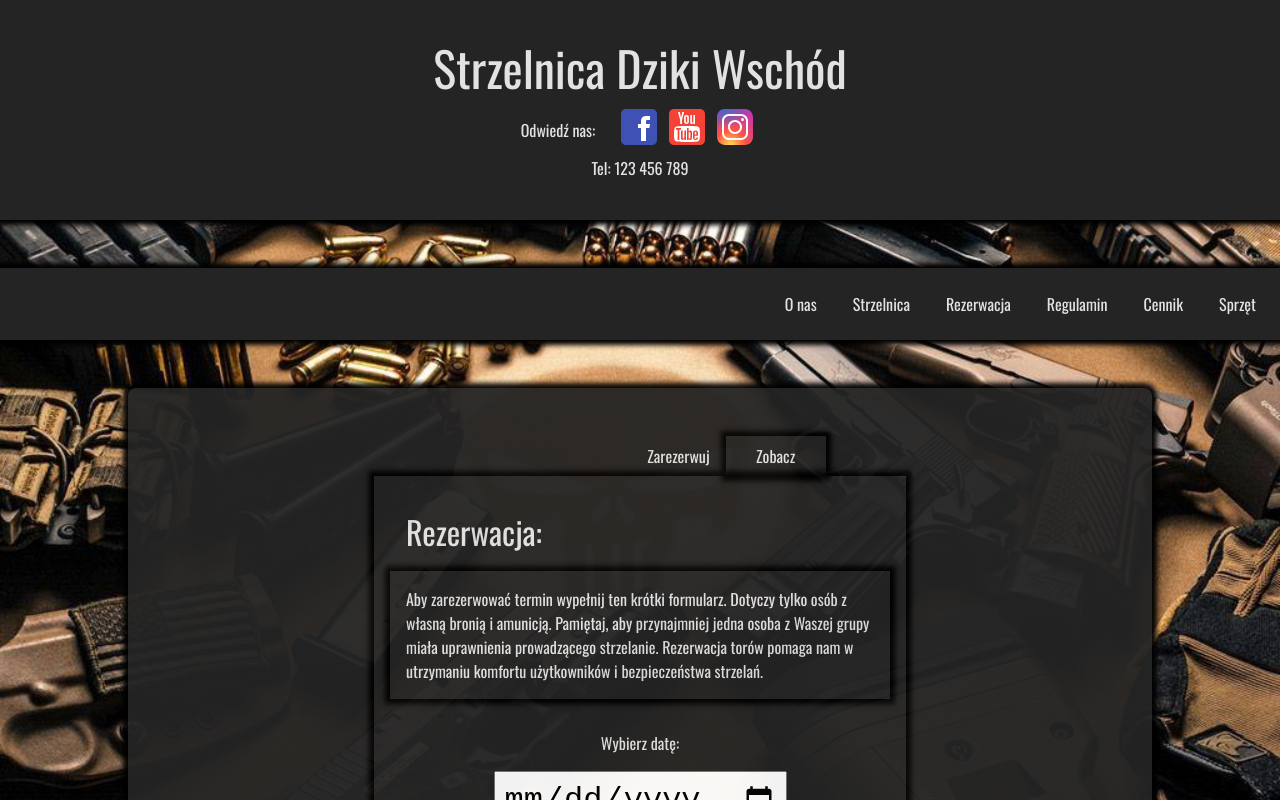
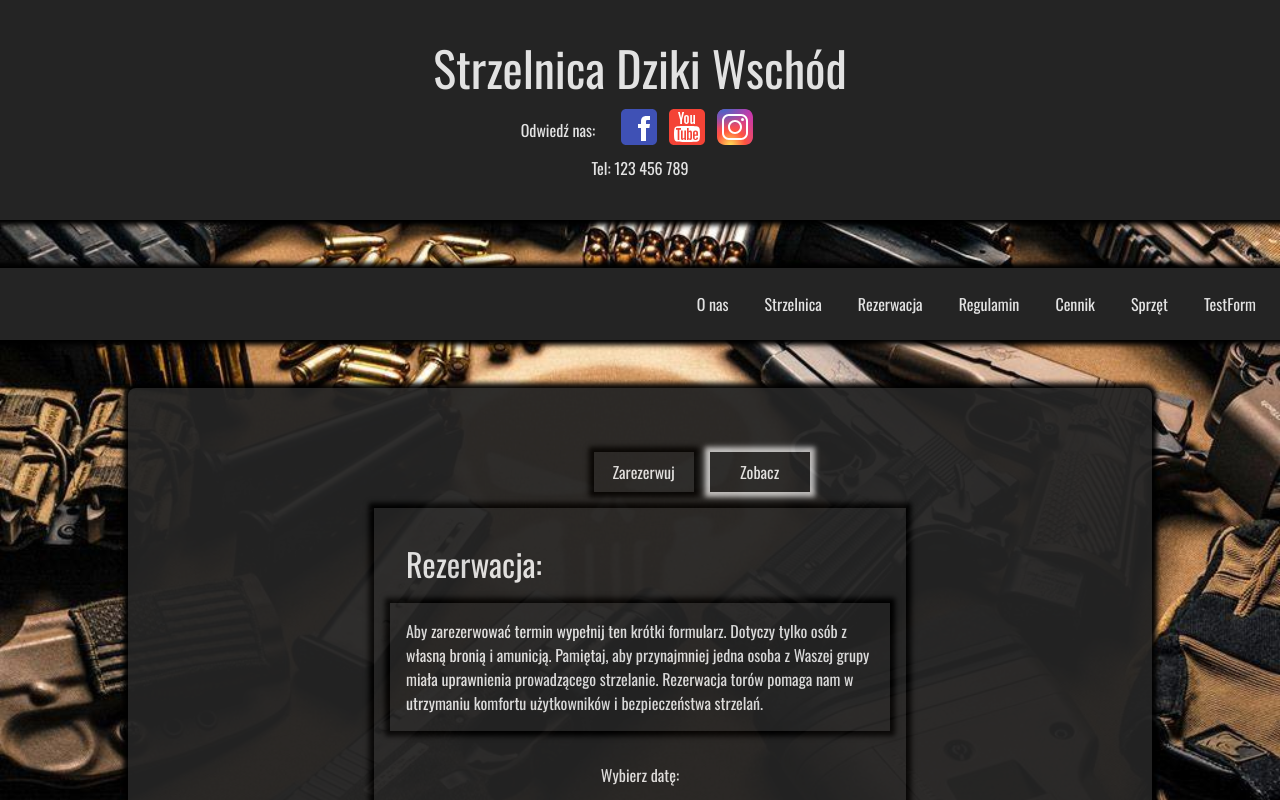
Before and after one commit to awnetcode/Shooting-range, a React (Vite) app: page / in a window 1280 px wide. Both pictures are taken after a click on the item "Rezerwacja". Shown: the top 800 px of the page. Built offline with nearby package versions, Linux system fonts and the light colour scheme.

Commit message:
form-and-sticky-menu

```diff
--- a/src/App.css
+++ b/src/App.css
@@ -1,8 +1,7 @@
 #root {
   width: 100%;
+  height: 100%;
   display: flex;
   flex-direction: column;
   gap: 3rem;
-  background-image: url('./images/handguns table.jpg');
-  background-size: contain;
 }
--- a/src/components/Header.jsx
+++ b/src/components/Header.jsx
@@ -10,7 +10,7 @@ const Header = ( {isScrolled} ) =>{
 
     return(
         <>
-        <header className={`header ${ isScrolled ? 'hidden' : ''}`}>
+        <header className={`page-header ${ isScrolled ? 'hidden' : ''}`}>
             <h1>Strzelnica Dziki Wschód</h1>
             <div className="header-social">
                 <p>Odwiedź nas:</p>
--- a/src/components/Main.jsx
+++ b/src/components/Main.jsx
@@ -6,6 +6,7 @@ import Reservation from './main-content/Reservation';
 import Statute from './main-content/Statute';
 import PriceList from './main-content/Price-list';
 import OurGuns from './main-content/Our-guns';
+import SimpleForm from './main-content/Form-action';
 
 // eslint-disable-next-line react/prop-types
 const Main = ({content}) =>{
@@ -30,6 +31,9 @@ const Main = ({content}) =>{
         case 'guns':
             content = <OurGuns />
             break;
+        case 'form':
+            content = <SimpleForm />
+            break;
 
         default: content = <ShootingRange />
     }
--- a/src/components/Navigation.jsx
+++ b/src/components/Navigation.jsx
@@ -12,6 +12,7 @@ const Navigation = ({setContent}) =>{
             <li className="navigation-link" onClick={() => setContent('statute')}>Regulamin</li>
             <li className="navigation-link" onClick={() => setContent('priceList')}>Cennik</li>
             <li className="navigation-link" onClick={() => setContent('guns')}>Sprzęt</li>
+            <li className="navigation-link" onClick={() => setContent('form')}>TestForm</li>
         </ul>
         </>
     )
--- /dev/null
+++ b/src/components/main-content/Form-action.jsx
@@ -0,0 +1,64 @@
+import React from 'react';
+
+class SimpleForm extends React.Component {
+  constructor(props) {
+    super(props);
+    this.state = {
+      name: '',
+      email: ''
+    };
+  }
+
+  handleInputChange = (event) => {
+    this.setState({
+      [event.target.name]: event.target.value
+    });
+  }
+
+  saveToServer = async () => {
+    try {
+      const response = await fetch('http://localhost:5000/save', {
+        method: 'POST',
+        headers: {
+          'Content-Type': 'application/json'
+        },
+        body: JSON.stringify(this.state)
+      });
+
+      if (response.ok) {
+        alert('Data saved successfully!');
+      } else {
+        alert('Failed to save data.');
+      }
+    } catch (error) {
+      console.error('Error:', error);
+      alert('An error occurred while saving data.');
+    }
+  }
+
+  render() {
+    return (
+      <div>
+        <form className='application-form'>
+          <label>
+            Name:
+            <input className='text-input' type="text" name="name" onChange={this.handleInputChange} />
+          </label>
+          <br />
+          <label>
+            Email:
+            <input className='text-input' type="text" name="email" onChange={this.handleInputChange} />
+          </label>
+        </form>
+        <div>
+          <h2>Your Input:</h2>
+          <p>Name: {this.state.name}</p>
+          <p>Email: {this.state.email}</p>
+        </div>
+        <button className='form-button' onClick={this.saveToServer}>Save to JSON</button>
+      </div>
+    );
+  }
+}
+
+export default SimpleForm;
--- a/src/components/main-content/Reservation-form.jsx
+++ b/src/components/main-content/Reservation-form.jsx
@@ -7,9 +7,9 @@ const ReservationForm = () =>{
             <p className='reservation-info'>
                 Aby zarezerwować termin wypełnij ten krótki formularz. Dotyczy tylko osób z własną bronią i amunicją. Pamiętaj, aby przynajmniej jedna osoba z Waszej grupy miała uprawnienia prowadzącego strzelanie. Rezerwacja torów pomaga nam w utrzymaniu komfortu użytkowników i bezpieczeństwa strzelań.
             </p>
-            <form className="application-form" action="#">
+            <form className="application-form" action="./Form-action.jsx">
             <label htmlFor="date">Wybierz datę:</label>
-            <input name='date' className='date-select' type="date" placeholder='Wybierz ->' />
+            <input name='date' className='date-select' type="date" />
             <label htmlFor="name">Imię:</label>
             <input type="text" name='name' className='text-input'/>
             <label htmlFor="license">Nr Prowadzącego Strzelanie:</label>
--- a/src/components/main-content/Reservation.jsx
+++ b/src/components/main-content/Reservation.jsx
@@ -8,7 +8,7 @@ import ReservationCalendar from './Reservation-calendar';
 const Reservation = () =>{
 
     const [isActive, setActive] = useState('book');
-    const [buttonActive, setButtonActive] = useState(false);
+    const [buttonActive, setButtonActive] = useState(true);
     let content;
 
     switch(isActive){
@@ -17,18 +17,23 @@ const Reservation = () =>{
             break;
         case 'check':
             content = <ReservationCalendar />
-    }
+            break;
+
+        default: content = <ReservationForm />
+        break;
+    };
 
     return(
         <>
         <div className="reservation-nav">
             <span
-            onClick={() => {setActive('book'), setButtonActive(true)}}
-            className={buttonActive == true ? "nav-button" : "nav-button-active"}
+            onClick={() => {setActive('book'), setButtonActive(!buttonActive)}}
+            className={buttonActive == true && isActive == 'book' ? "nav-button" : "nav-button-active"}
                 >Zarezerwuj</span>
-            <span className="nav-button" onClick={
-                () => {setActive('check'), setButtonActive(true)}
-                }>Zobacz</span>
+            <span
+              onClick={() => {setActive('check'), setButtonActive(!buttonActive)}}
+              className={buttonActive == true && isActive == 'check' ? "nav-button" : "nav-button-active"}
+                >Zobacz</span>
         </div>
         <div className="form-area">
             {content}
--- a/src/components/main-content/styles/reservation.css
+++ b/src/components/main-content/styles/reservation.css
@@ -4,11 +4,20 @@
     align-items: center;
     justify-content: flex-end;
     gap: 1rem;
+    padding: 1rem;
 }
 .nav-button{
     padding: .5rem 1rem;
     width: 100px;
     box-shadow: var(--main-shadow);
+    text-align: center;
+    cursor: pointer;
+}
+
+.nav-button-active{
+    padding: .5rem 1rem;
+    width: 100px;
+    box-shadow: var(--silver-shadow);
     text-align: center;
     cursor: pointer;
 }
@@ -40,7 +49,6 @@
 .text-input{
     font-size: 1.5rem;
     padding: .5rem;
-    border-radius: .5rem;
     text-align: center;
 }
 
@@ -49,9 +57,7 @@
 }
 
 .form-button{
-    font-size: 1.5rem;
     padding: .5rem;
-    border-radius: .5rem;
     background: #000;
     margin-top: 2rem;
     cursor: pointer;
--- a/src/index.css
+++ b/src/index.css
@@ -25,5 +25,8 @@ body {
   font-size: 16px;
   display: flex;
   width: 100vw;
-  min-height: 100vh;
+  overflow-y: scroll;
+  background-image: url('./images/handguns table.jpg');
+  background-size: contain;
+  background-attachment: fixed;
 }
--- a/src/styles/header.css
+++ b/src/styles/header.css
@@ -1,16 +1,14 @@
-.header{
+.page-header{
     text-align: center;
     background-color: #242424;
     padding: 2rem;
     box-shadow: var(--main-shadow);
     height: 220px;
-    transition: transform 1s linear;
 }
 
-.header.hidden {
+.page-header.hidden {
     transition: height 1s linear;
     height: 0;
-    transform: translateY(-120%);
   }
 
 header h1{
--- a/src/styles/navigation.css
+++ b/src/styles/navigation.css
@@ -9,6 +9,9 @@
     padding: 1rem;
     box-shadow: var(--main-shadow);
     animation: menuOpen 3s linear ;
+    position: sticky;
+    top: 0;
+    z-index: 3;
 }
 
 .navigation-link{
```
